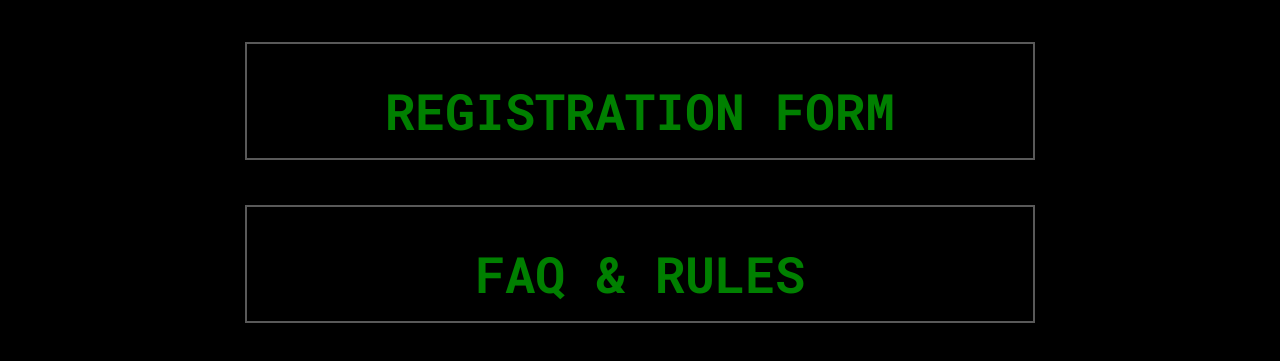
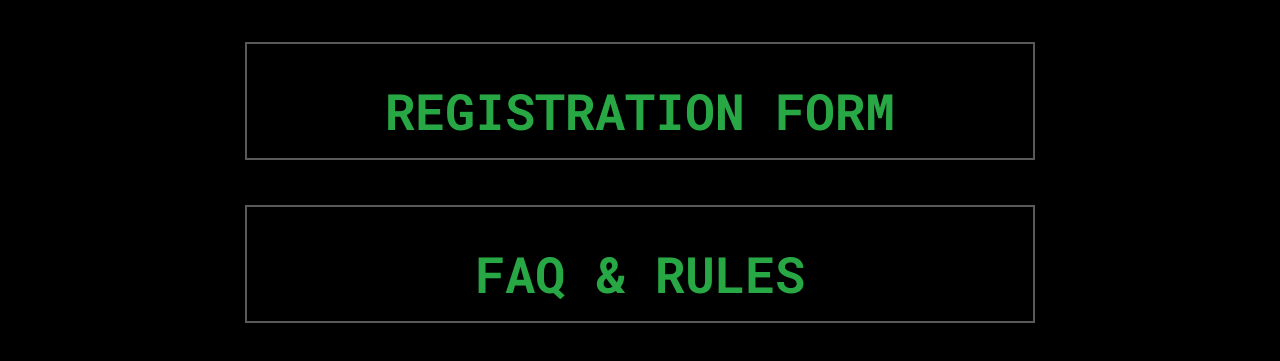
Before and after one commit to illuria/ArmCTF-website, a plain HTML site: page index.html in a window 1280 px wide. Shown: the part 625-986 px from the top of the page. Drawn offline with Linux system fonts and the light colour scheme.

Commit message:
Fixed green. Kooyneroon rab-rab@nm em

```diff
--- a/index.html
+++ b/index.html
@@ -93,7 +93,7 @@
 
             <div class="flex-w flex-sa-m cd100 bor1 p-t-42 p-b-22 p-l-50 p-r-50 respon1">
                 <span class="l1-txt2">
-                    <a !important style="color:green" href="https://goo.gl/forms/lIEbYp1zACRKnUAA2">REGISTRATION FORM</a>
+                    <a !important style="color:#28a745" href="https://goo.gl/forms/lIEbYp1zACRKnUAA2">REGISTRATION FORM</a>
                 </span>
             </div>
 
@@ -102,7 +102,7 @@
 
             <div class="flex-w flex-sa-m cd100 bor1 p-t-42 p-b-22 p-l-50 p-r-50 respon1">
                 <span class="l1-txt2">
-                    <a  !important style="color:green" href="https://ctf.armsec.am/faq/">FAQ & RULES</a>
+                    <a  !important style="color:#28a745" href="https://ctf.armsec.am/faq/">FAQ & RULES</a>
                 </span>
             </div>
         </div>
```
